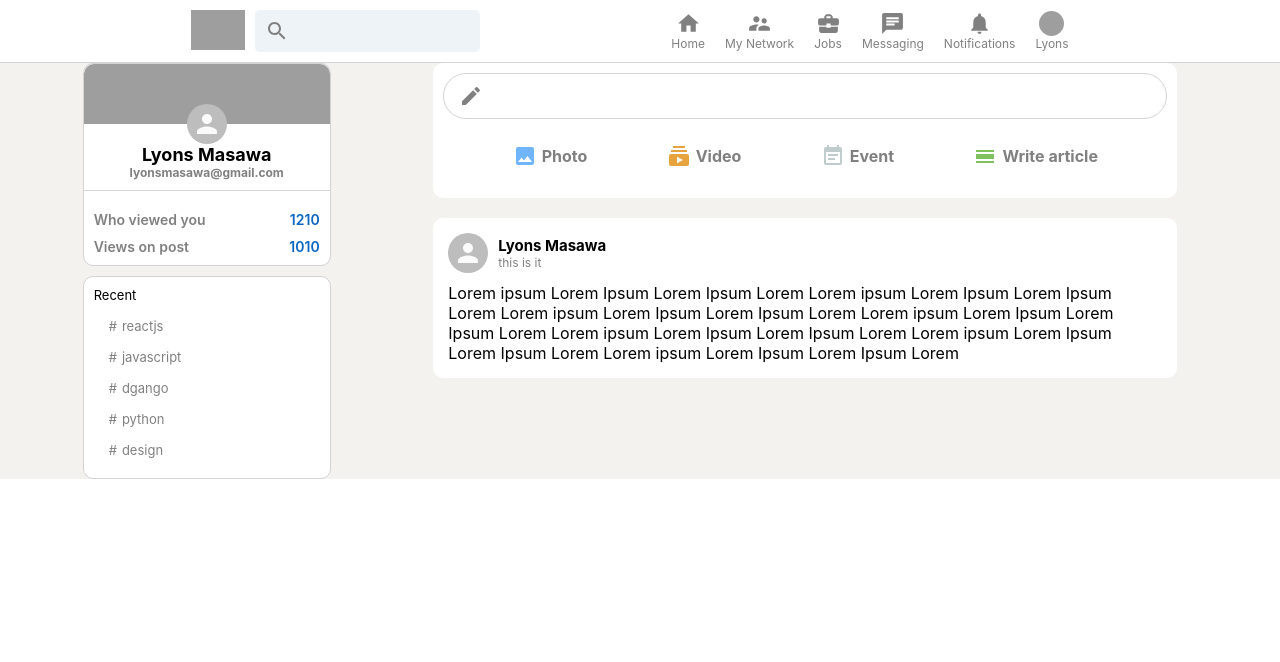
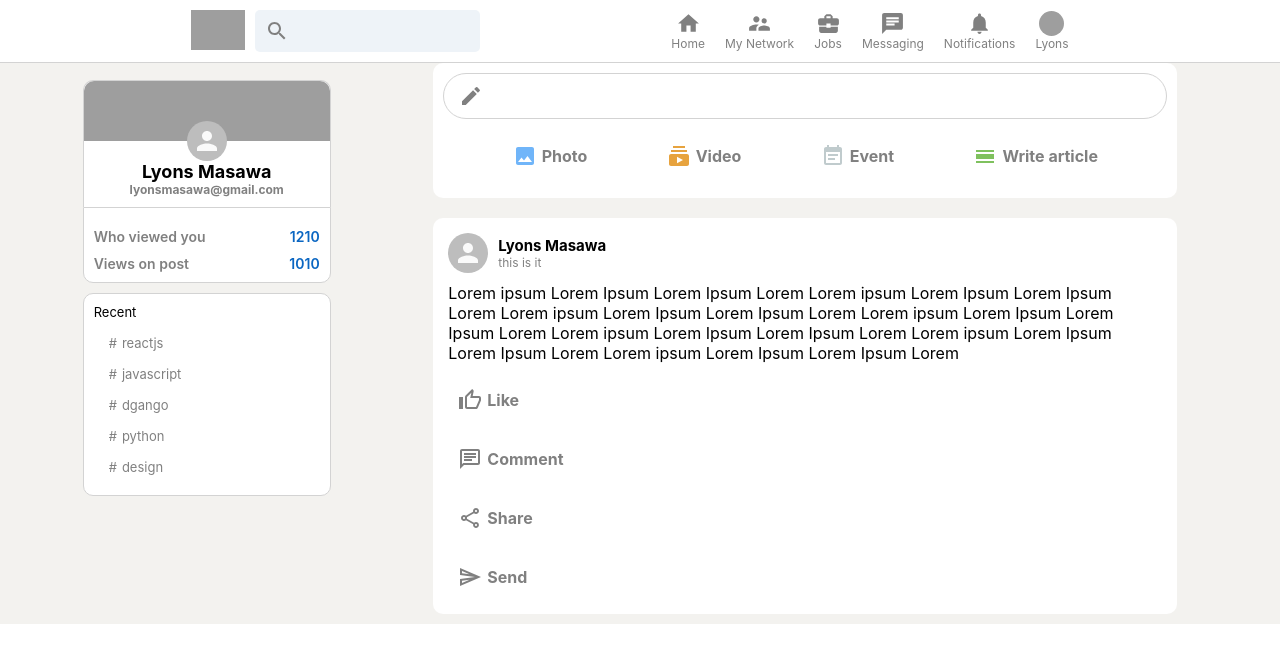
Before and after one commit to Lyonsmasawa/LinkedIn-X, a React (Create React App) app: page / in a window 1280 px wide. Shown: the top 662 px of the page. Built offline with nearby package versions, Linux system fonts and the light colour scheme; grey boxes are pictures that could not be loaded.

Commit message:
buttons to post section

```diff
--- a/src/Post.js
+++ b/src/Post.js
@@ -1,6 +1,8 @@
 import { Avatar } from '@material-ui/core'
 import React from 'react'
+import InputOption from './InputOption'
 import './Post.css'
+import { ThumbUpAltOutlined, ChatOutlined, ShareOutlined, SendOutlined  } from '@material-ui/icons'
 
 function Post(props) {
   return (
@@ -15,6 +17,13 @@ function Post(props) {
         <div className="post__body">
             <p>{props.message}</p>
         </div>
+
+        <div className="post__buttons">
+            <InputOption Icon={ThumbUpAltOutlined} title="Like"/>
+            <InputOption Icon={ChatOutlined} title="Comment"/>
+            <InputOption Icon={ShareOutlined} title="Share"/>
+            <InputOption Icon={SendOutlined} title="Send"/>
+        </div>
     </div>
   )
 }
```
